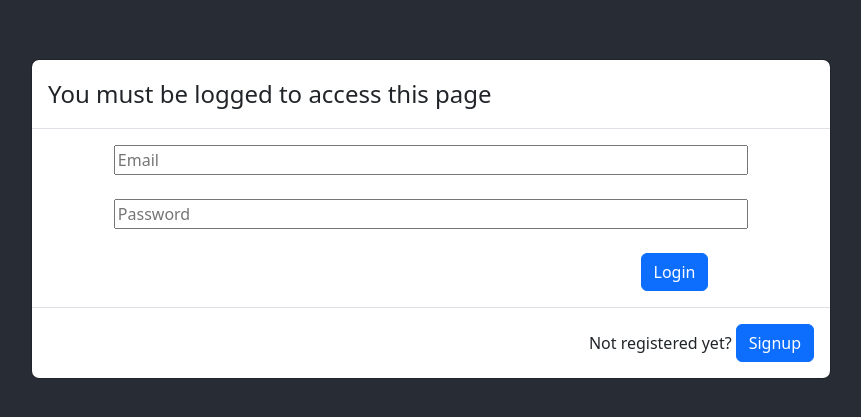
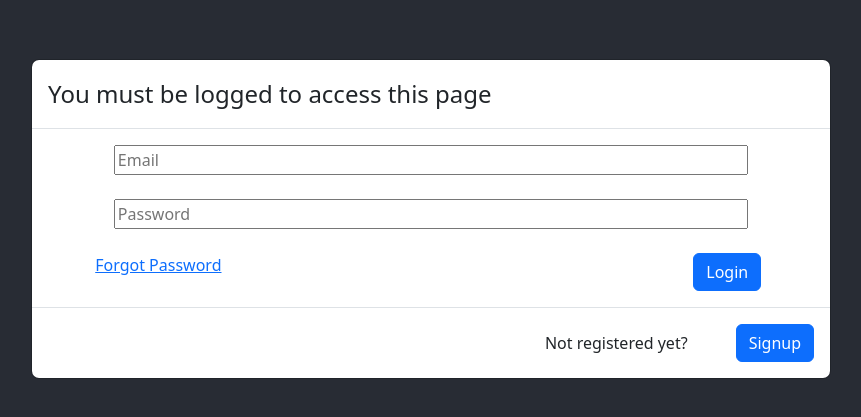
Before and after one commit to GOATst3/TLG-WebApp, a React (Create React App) app in the folder tlg-webapp/: page / in a window 1280 px wide. Shown: the part 181-598 px from the top of the page, without its empty margins (209-1070 px from the left). Built offline with nearby package versions, Linux system fonts and the light colour scheme.

Commit message:
recovery password button added

```diff
--- a/tlg-webapp/src/Components/Landing/Login.js
+++ b/tlg-webapp/src/Components/Landing/Login.js
@@ -1,11 +1,10 @@
-import { useState } from 'react';
+import { useState,useEffect } from 'react';
 import Row from 'react-bootstrap/Row'
 import Col from 'react-bootstrap/Col'
 import Button from 'react-bootstrap/Button';
 import Modal from 'react-bootstrap/Modal';
 import '../../Utils/utils.css'
 import 'bootstrap/dist/css/bootstrap.min.css'
-import { Navigate, useNavigate } from 'react-router-dom';
 
 
 export default function Modals(props) {
@@ -29,17 +28,27 @@ export default function Modals(props) {
     }
 
     //handling submit
-    const HandleLogin=(event)=>{
-        if(!validPassword.test(loginData.password)&&!validEmail.test(loginData.email)){
+    const HandleLogin=(e)=>{
+        const email=document.getElementById('email')
+        const password= document.getElementById('password')
+
+        if(!validPassword.test(loginData.password) && !validEmail.test(loginData.email)){
+            email.style.border = "2px solid red"
+            password.style.border = "2px solid red";
             alert('Invalid email and password')
         }
-        else if (!validEmail.test(loginData.email))alert('Invalid email')
-            else if (!validPassword.test(loginData.password))alert('Invalid password')
+        else if (!validEmail.test(loginData.email)){
+            email.style.border = "2px solid red";
+            alert('Invalid email')
+        }
+        else if (!validPassword.test(loginData.password)){
+            password.style.border = "2px solid red";
+            alert('Invalid password')
+        }
         else {
             localStorage.setItem('logged', true)
             window.location.reload()
         }
-
     }
 
     return (
@@ -62,6 +71,7 @@ export default function Modals(props) {
                 <Row className='justify-content-center mb-4'>
                     <Col sm={10}>
                         <input
+                        id='email'
                         name={'email'}
                         type={'text'}
                         placeholder={'Email'}
@@ -76,20 +86,23 @@ export default function Modals(props) {
                 <Row className='justify-content-center mb-4'>
                     <Col sm={10}>
                         <input
-                            name='password'
-                            type={'password'}
-                            placeholder={'Password'}
-                            required
-                            style={{width:'100%'}}
-                            onChange={onChangeLogin}
+                        id='password'
+                        name='password'
+                        type={'password'}
+                        placeholder={'Password'}
+                        style={{width:'100%'}}
+                        onChange={onChangeLogin}
                         />
                     </Col>
                 </Row>
 
                 {/* submit button */}
-                <Row className='justify-content-end'>
-                    <Col sm={3}>
-                        <Button onClick={HandleLogin}>Login</Button>
+                <Row className='justify-content-between'>
+                    <Col sm={3} className='d-flex justify-content-end'>
+                    <a href = '/WorkInProgress'>Forgot Password</a>
+                    </Col>
+                    <Col sm={3} className='d-flex justify-content-center'>
+                        <Button  type='button' id='submit' onClick={()=>HandleLogin()}>Login</Button>
                     </Col>
                 </Row>
 
@@ -98,7 +111,7 @@ export default function Modals(props) {
 
 
         <Modal.Footer>
-            Not registered yet? <Button onClick={ ()=>window.location.href = '/WorkInProgress'}>Signup</Button>
+            Not registered yet? <Button className='ms-5' onClick={ ()=>window.location.href = '/WorkInProgress'}>Signup</Button>
         </Modal.Footer>
         </Modal>
     );
```
